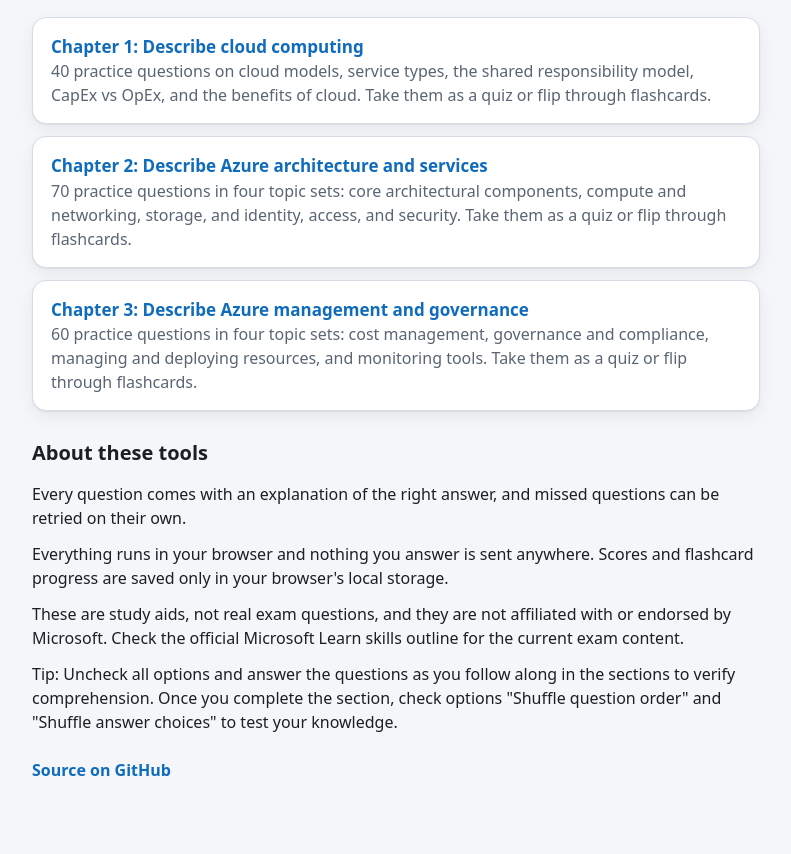
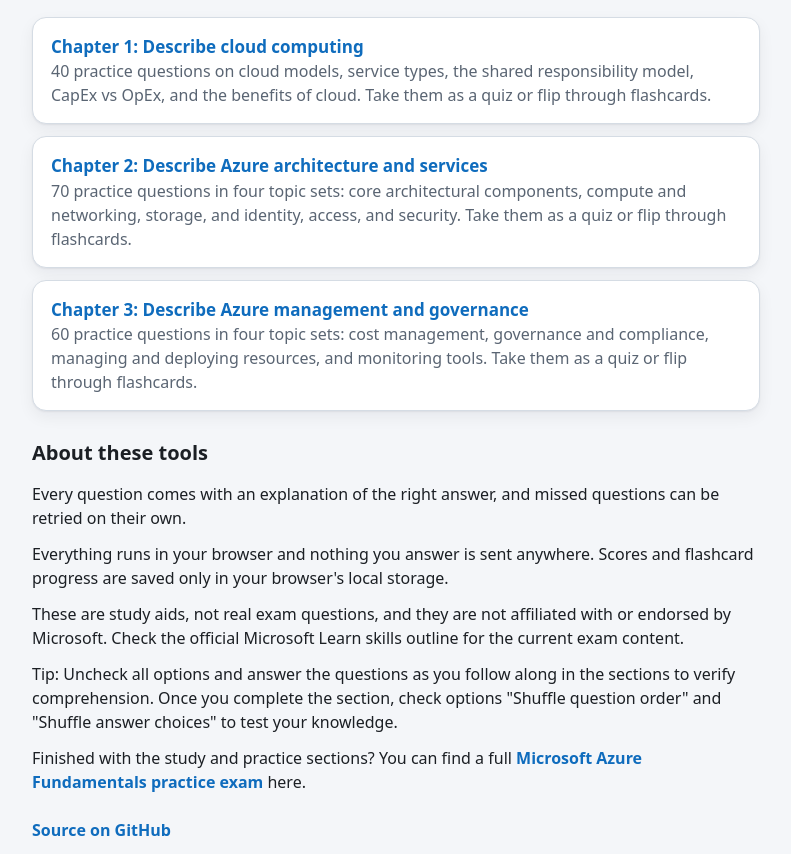
Before and after one commit to tweevilly/Microsoft_Azure_Fundamentals, a website: page index.html in a window 1280 px wide. Shown: the part 148-1002 px from the top of the page, without its empty margins (244-1035 px from the left). Before the commit the page ends 942 px from the top, so only its background shows below. Drawn offline with Linux system fonts and the light colour scheme.

Commit message:
Update index.html

```diff
--- a/index.html
+++ b/index.html
@@ -66,7 +66,9 @@
       <p> Tip: Uncheck all options and answer the questions as you follow along in the sections to verify comprehension.
         Once you complete the section, check options "Shuffle question order" and "Shuffle answer choices" to test your knowledge.
       </p>
-
+      <p> Finished with the study and practice sections? You can find a full
+      <a class="link" href="https://brandonicus-rex.github.io/az-900-study-notes/practice-exam/">Microsoft Azure Fundamentals practice exam</a> here.
+      </p>
       <p class="source-link"><a class="link" href="https://github.com/tweevilly/Microsoft_Azure_Fundamentals">Source on GitHub</a></p>
     </main>
   </body>
```
